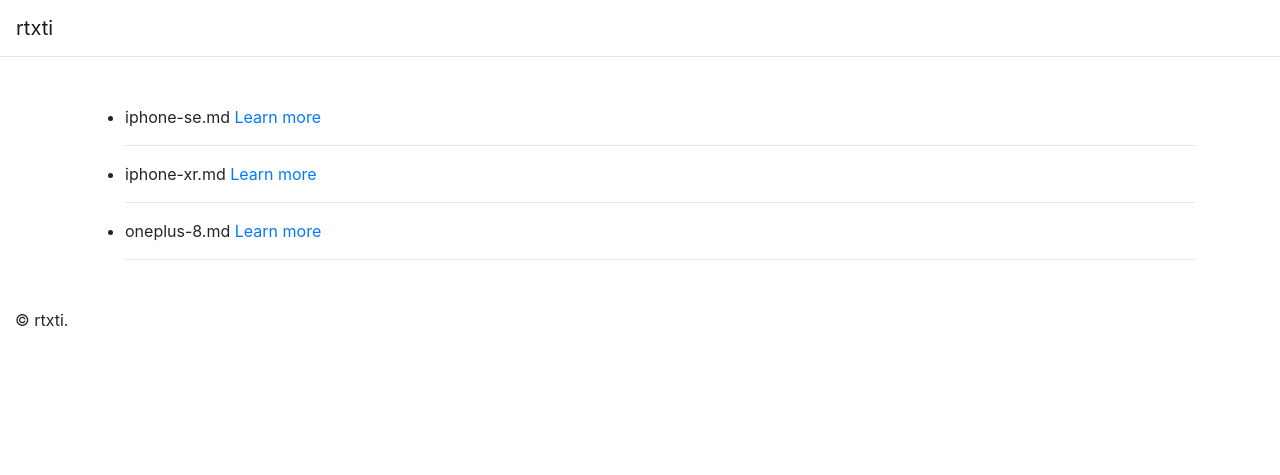
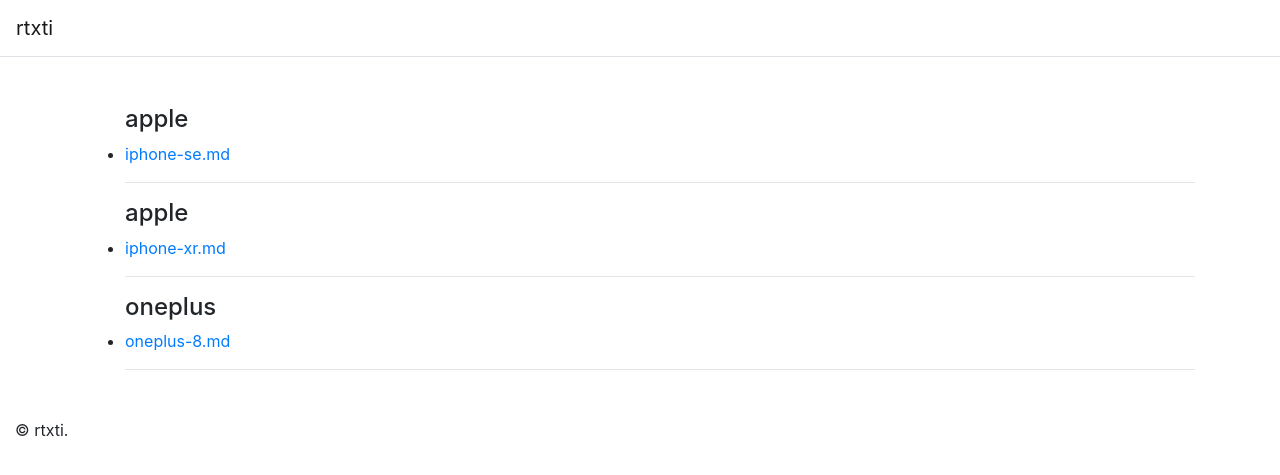
Before and after one commit to rtxti/www, a Jekyll site: the page built from smartphones.html, in a window 1280 px wide. Shown: the top 475 px of the page. Built offline with Jekyll 4.4.1, drawn with Linux system fonts in a browser that asks for light colours.

Commit message:
Update smartphones.html

```diff
--- a/smartphones.html
+++ b/smartphones.html
@@ -4,11 +4,11 @@ title: Smartphones
 ---
 
 <div class="container">
-  {% for phone in site.smartphones | group_by: "brand" %}
+  {% for phone in site.smartphones | sort: "brand" %}
   <ul>
+    <h4>{{ phone.brand }}</h4>
     <li>
-    {{ phone.name }}
-    <a href="{{ phone.url | relative_url }}">Learn more</a>
+      <a href="{{ phone.url | relative_url }}">{{ phone.name }}</a>
     </li>
     <hr>
   </ul>
```
